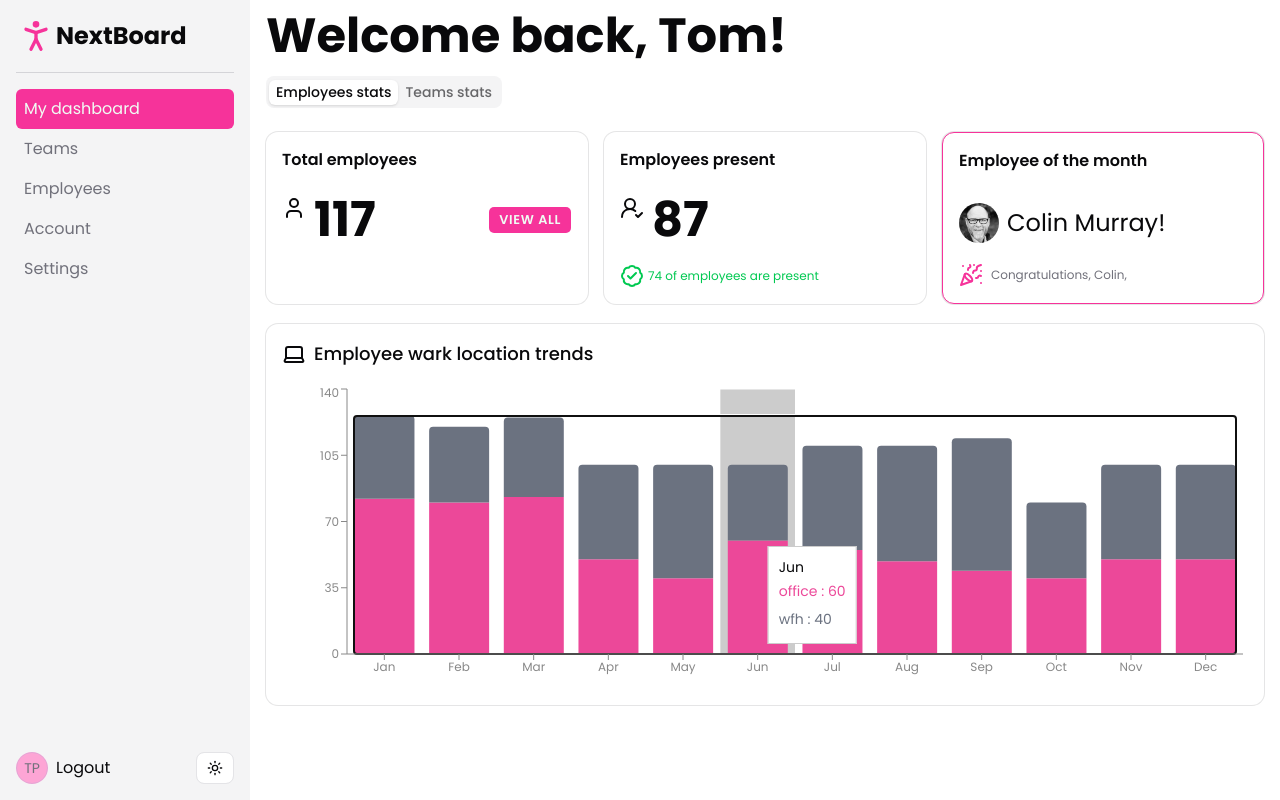
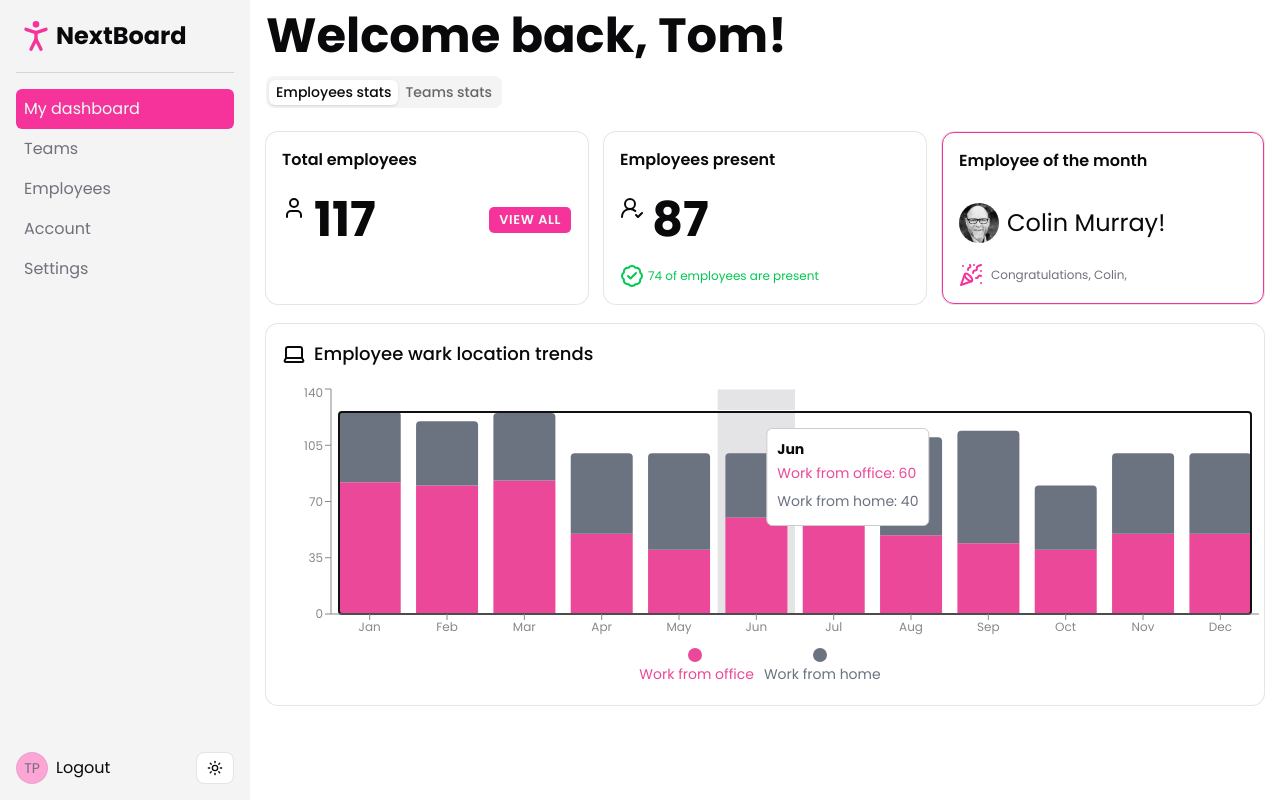
Before and after one commit to mutateddev/nextboard, a Next.js app: page /dashboard in a window 1280 px wide. Both pictures are taken after a click on the element 765 px from the left and 536 px from the top of the page. Built offline with nearby package versions, Linux system fonts and the light colour scheme.

Commit message:
feat(dashboard): improve employee work location chart ui

```diff
--- a/app/dashboard/components/employees/employees-stats.tsx
+++ b/app/dashboard/components/employees/employees-stats.tsx
@@ -106,7 +106,7 @@
             <span>Employee wark location trends</span>
           </CardTitle>
         </CardHeader>
-        <CardContent>
+        <CardContent className='p-0'>
           <WorkLocationTrends />
         </CardContent>
       </Card>
--- a/app/dashboard/components/employees/work-location-trends.tsx
+++ b/app/dashboard/components/employees/work-location-trends.tsx
@@ -3,6 +3,7 @@
 import {
   Bar,
   BarChart,
+  Legend,
   ResponsiveContainer,
   Tooltip,
   XAxis,
@@ -75,10 +76,30 @@
 const WorkLocationTrends = () => {
   return (
     <ResponsiveContainer height={305} width='100%'>
-      <BarChart data={data}>
+      <BarChart
+        data={data}
+        className='[&_.recharts-tooltip-cursor]:fill-zinc-200 dark:[&_.recharts-tooltip-cursor]:fill-zinc-800'
+      >
         <XAxis dataKey='name' stroke='#888888' fontSize={12} />
         <YAxis stroke='#888888' fontSize={12} />
-        <Tooltip />
+        <Tooltip
+          wrapperClassName='dark:bg-black! rounded-md dark:border-border! text-sm!'
+          labelClassName='font-bold'
+          separator=': '
+          formatter={(value, name) => {
+            if (name === 'wfh') return [value, 'Work from home'];
+            if (name === 'office') return [value, 'Work from office'];
+          }}
+        />
+        <Legend
+          iconType='circle'
+          formatter={value => {
+            if (value === 'wfh')
+              return <div className='text-sm'>Work from home</div>;
+            if (value === 'office')
+              return <div className='text-sm'>Work from office</div>;
+          }}
+        />
         <Bar dataKey='office' stackId={1} fill='#ec4899' />
         <Bar dataKey='wfh' stackId={1} fill='#6b7280' radius={[4, 4, 0, 0]} />
       </BarChart>
```
